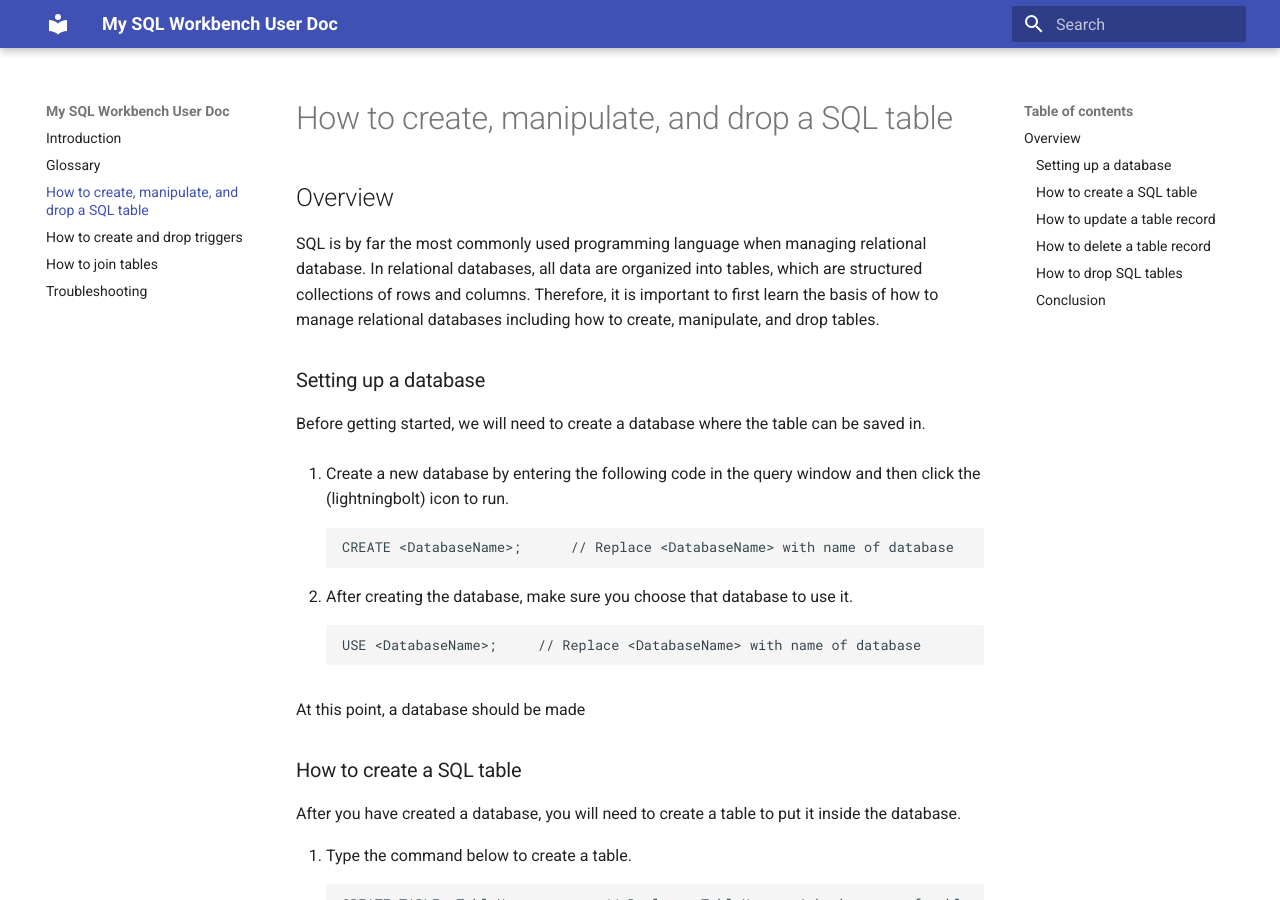
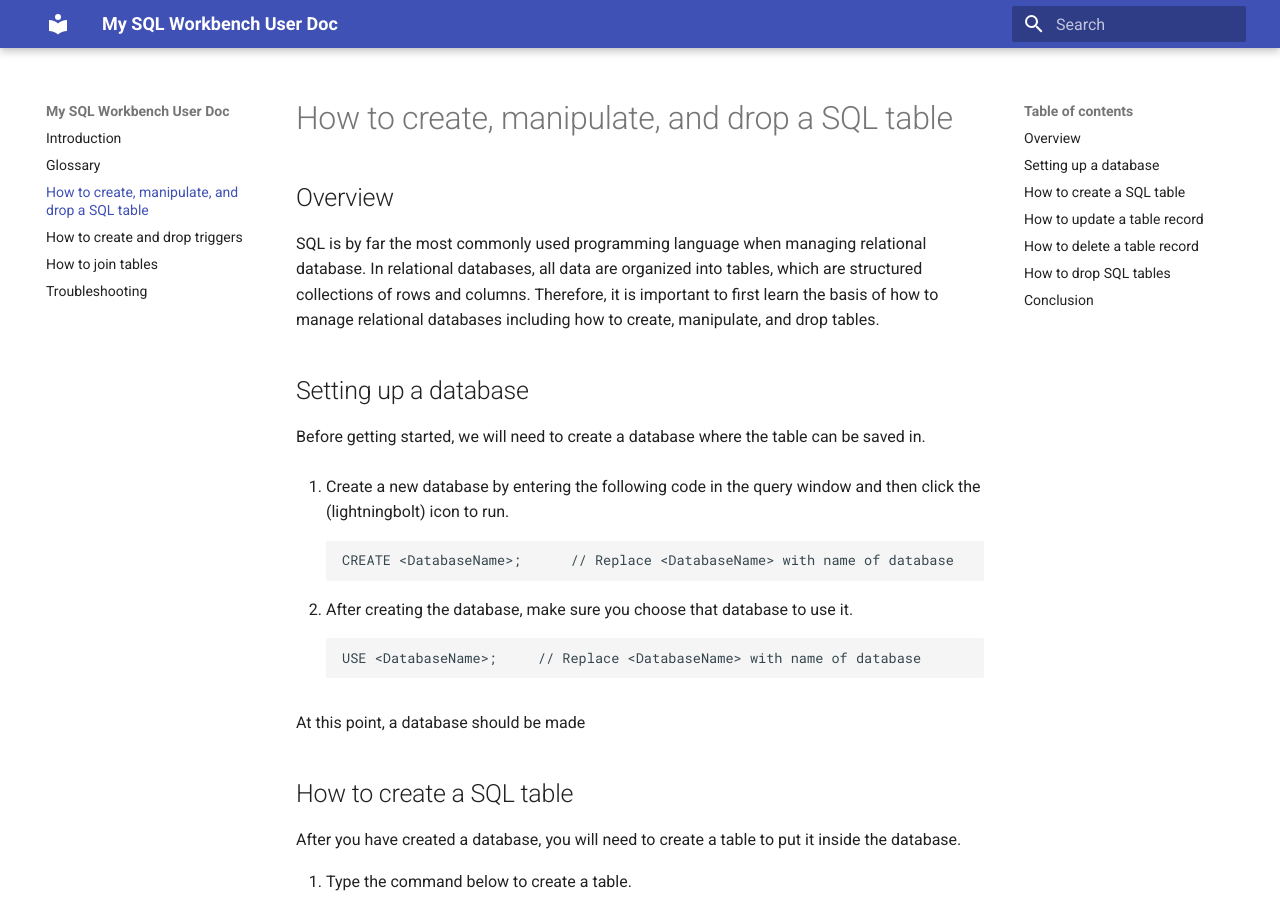
Before and after one commit to izcheung/mySQLWorkBenchUserDoc, an MkDocs documentation site: the page built from docs/task1.md, in a window 1280 px wide and 900 px high. Built offline with MkDocs 1.6.1 and Material for MkDocs 9.7.7, drawn with Linux system fonts in a browser that asks for light colours.

Commit message:
Change heading structure

````diff
--- a/docs/task1.md
+++ b/docs/task1.md
@@ -5,7 +5,7 @@
 ## Overview
 SQL is by far the most commonly used programming language when managing relational database. In relational databases, all data are organized into tables, which are structured collections of rows and columns. Therefore, it is important to first learn the basis of how to manage relational databases including how to create, manipulate, and drop tables.
 
-### Setting up a database
+## Setting up a database
 Before getting started, we will need to create a database where the table can be saved in.
 
 1. Create a new database by entering the following code in the query window and then click the (lightningbolt) icon to run.
@@ -20,7 +20,7 @@ USE <DatabaseName>;     // Replace <DatabaseName> with name of database
 
 At this point, a database should be made
 
-### How to create a SQL table
+## How to create a SQL table
 After you have created a database, you will need to create a table to put it inside the database.
 
 3. Type the command below to create a table.
@@ -45,7 +45,7 @@
 At this point, you should see that a new table is made - graphics.
 
 
-### How to update a table record
+## How to update a table record
 5. In order to update a table record, run the following command.
 ```
 UPDATE <TableName>
@@ -56,7 +56,7 @@
 
 6. Verify that the correct update was made by running the same command in step 4. You should see the new changes in the updated table.
 
-### How to delete a table record
+## How to delete a table record
 7. In order to delete a table record, run the following command.
 
 ```
@@ -71,7 +71,7 @@ Warning: If you use the DELETE FROM clause without using in junction with the WH
 
 8. Verify the correct deletion was made by running the same command in step 4. You should see that the record has been deleted.
 
-### How to drop SQL tables
+## How to drop SQL tables
 Finally, We will go over how to drop an entire SQL table.
 9. Run the following command to drop an entire table.
 
@@ -81,7 +81,7 @@ DROP TABLE <TableName>;
 ```DROP TABLE``` is used to specify which table to delete.
 
 
-### Conclusion
+## Conclusion
 By the end of this section, you will have learned the queries for the following:
 - Setting up a database
 - How to create a SQL table
````
